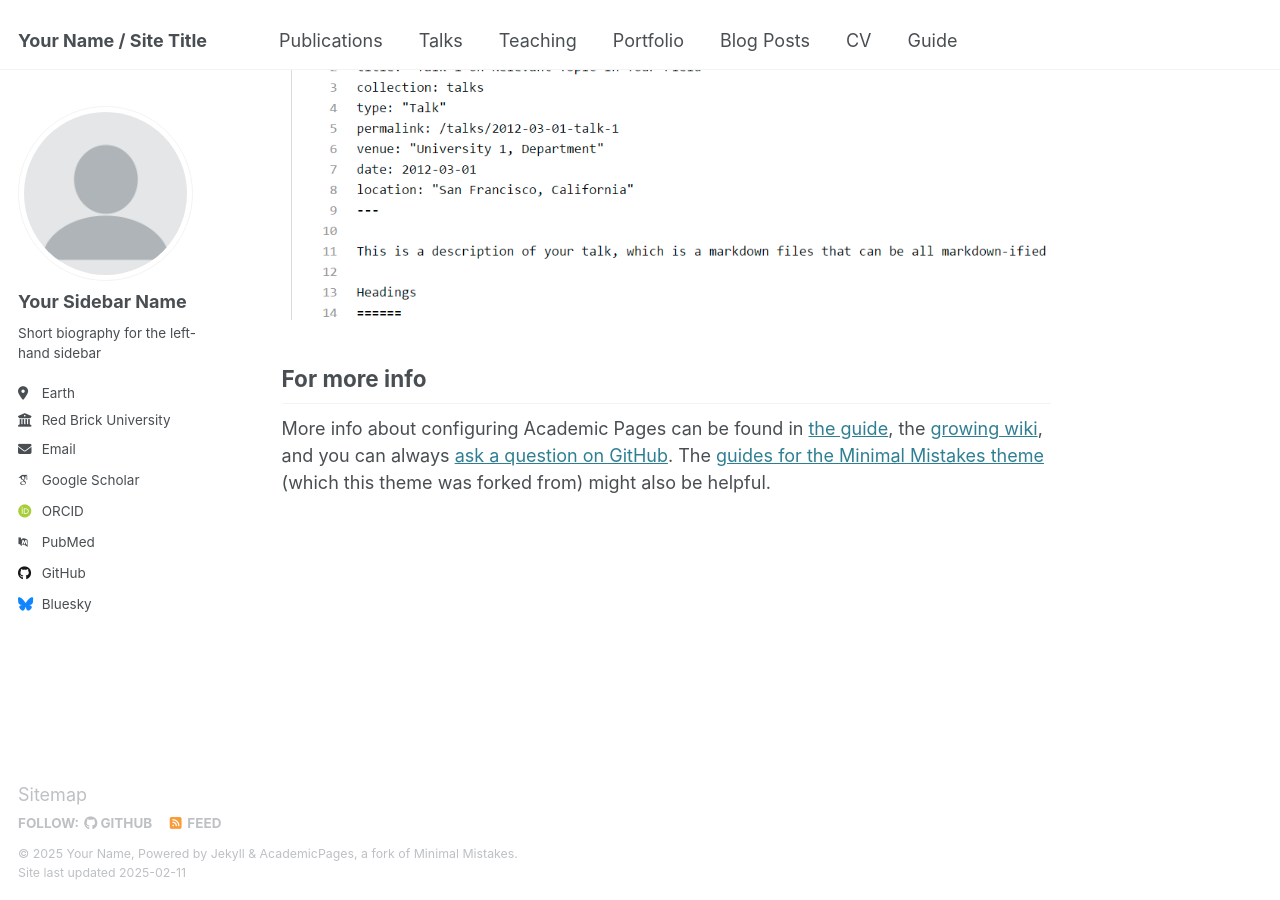
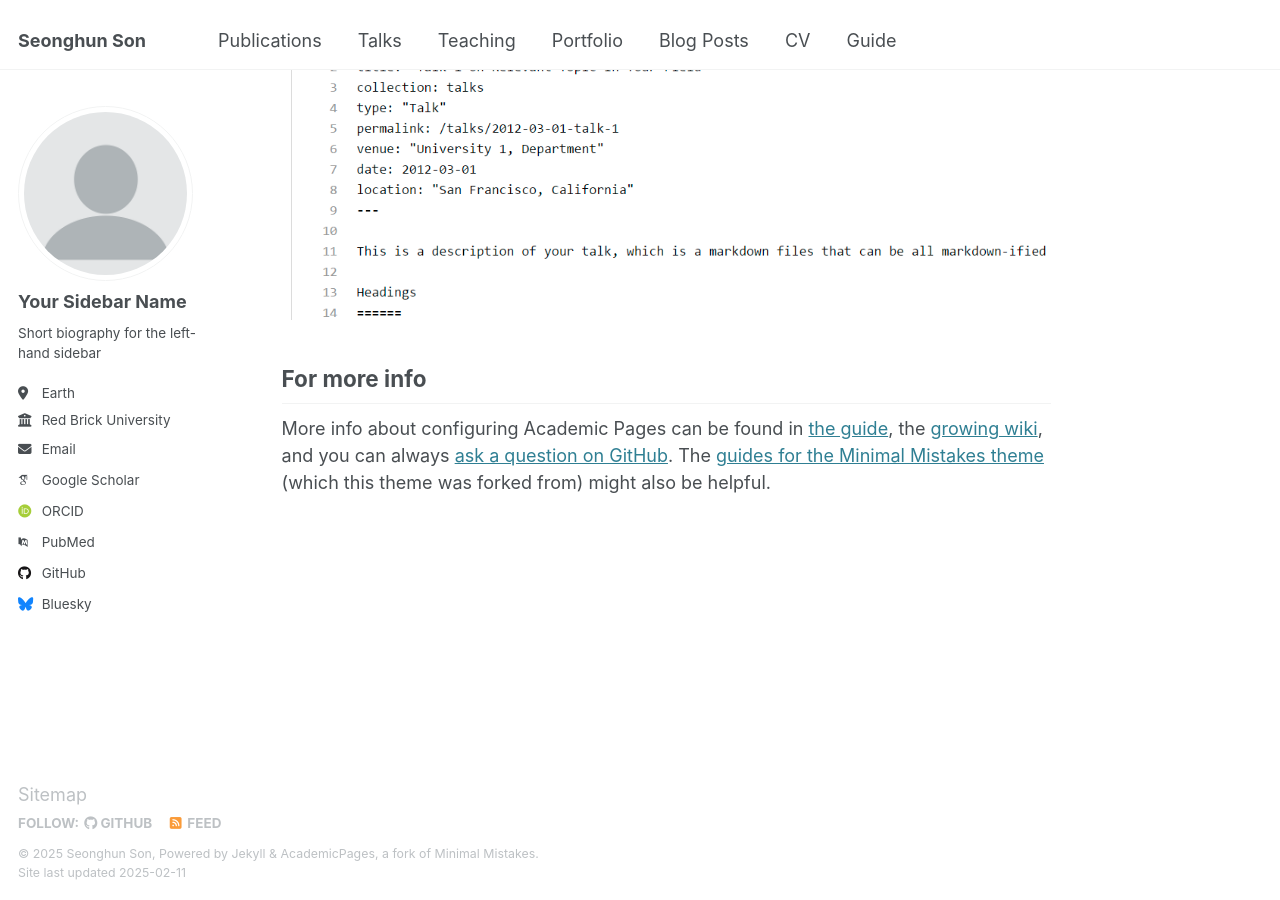
Before and after one commit to hunie-son/hunie-son.github.io, a Jekyll site: the page built from _pages/about.md, in a window 1280 px wide and 900 px high, scrolled down 2642 px. Built offline with Jekyll 4.4.1, drawn with Linux system fonts in a browser that asks for light colours; some web fonts are replaced.

Commit message:
Update _config.yml

```diff
--- a/_config.yml
+++ b/_config.yml
@@ -9,11 +9,11 @@
 # Basic Site Settings
 locale                   : "en-US"
 site_theme               : "default"
-title                    : "Your Name / Site Title"
+title                    : "Seonghun Son"
 title_separator          : "-"
-name                     : &name "Your Name"
+name                     : &name "Seonghun Son"
 description              : &description "personal description"
-url                      : https://academicpages.github.io # the base hostname & protocol for your site e.g. "https://[your GitHub username].github.io"
+url                      : https://hunie-son.github.io # the base hostname & protocol for your site e.g. "https://[your GitHub username].github.io"
 baseurl                  : "" # the subpath of your site, e.g. "/blog"
 repository               : "academicpages/academicpages.github.io"
 
```
